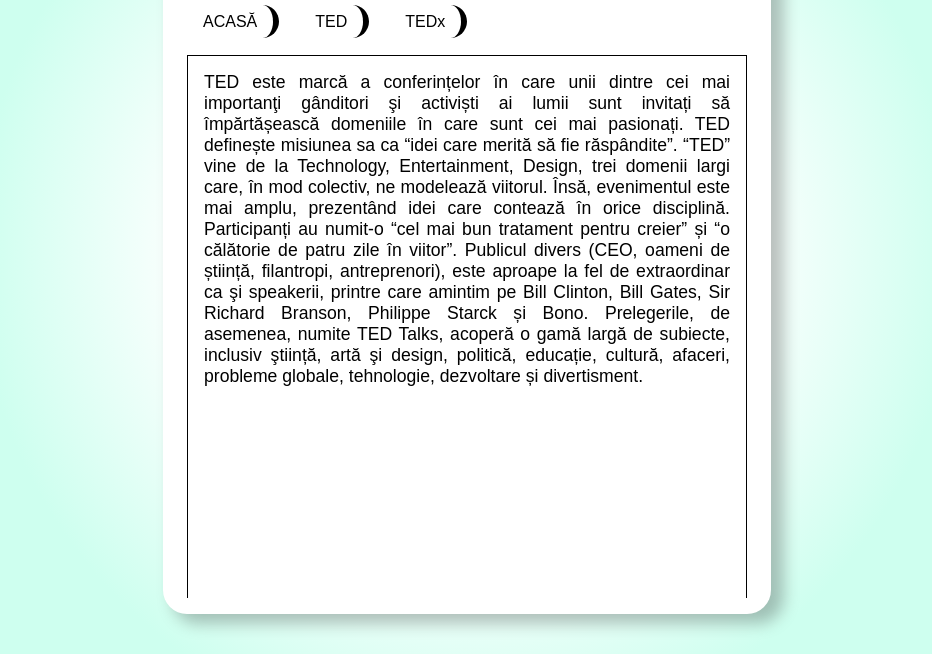
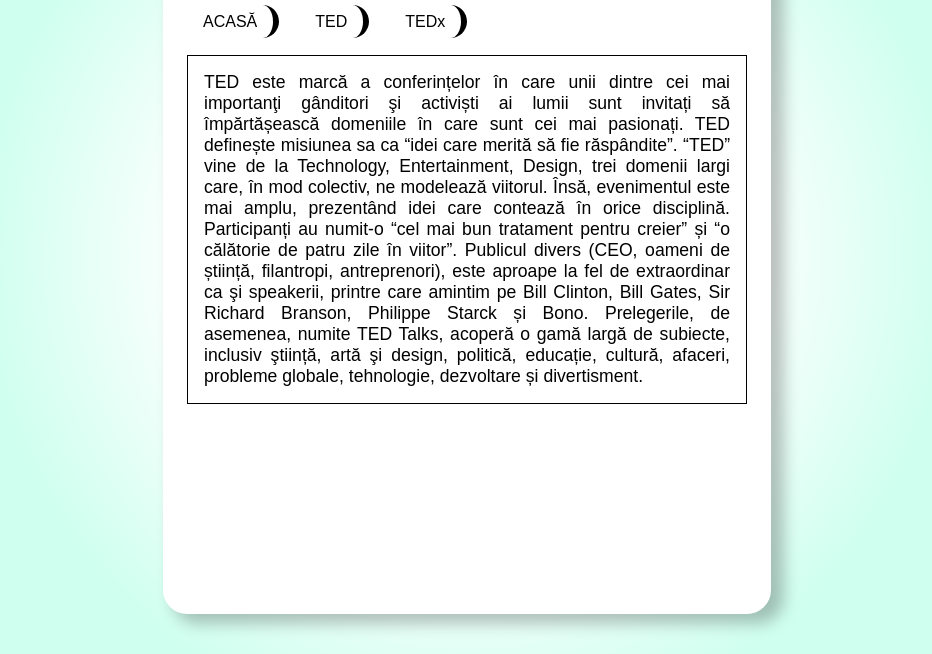
Before and after one commit to NicoA8/Tema2-Varianta2, a website: page index.html in a window 1280 px wide. Shown: the part 146-800 px from the top of the page, without its empty margins (173-1105 px from the left). Drawn offline with Linux system fonts and the light colour scheme.

Commit message:
Update stilAcasa.css

```diff
--- a/style/stilAcasa.css
+++ b/style/stilAcasa.css
@@ -53,7 +53,7 @@
   background-color: #fe9496;
 }
 .box2 {
-  height: 43rem;
+  height: fit-content;
   margin-block-start: 1.5rem;
   margin-block-end: 1rem;
   border: 0.1rem solid black;
```
